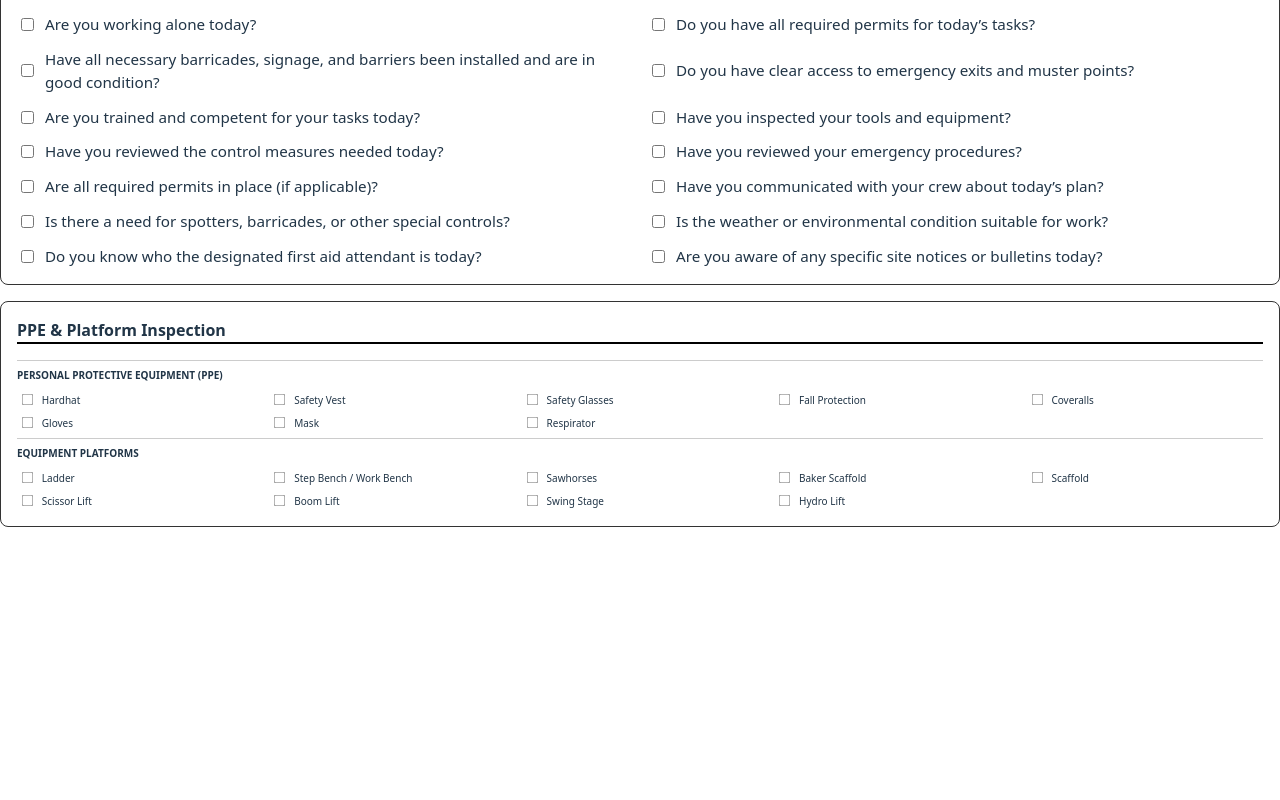
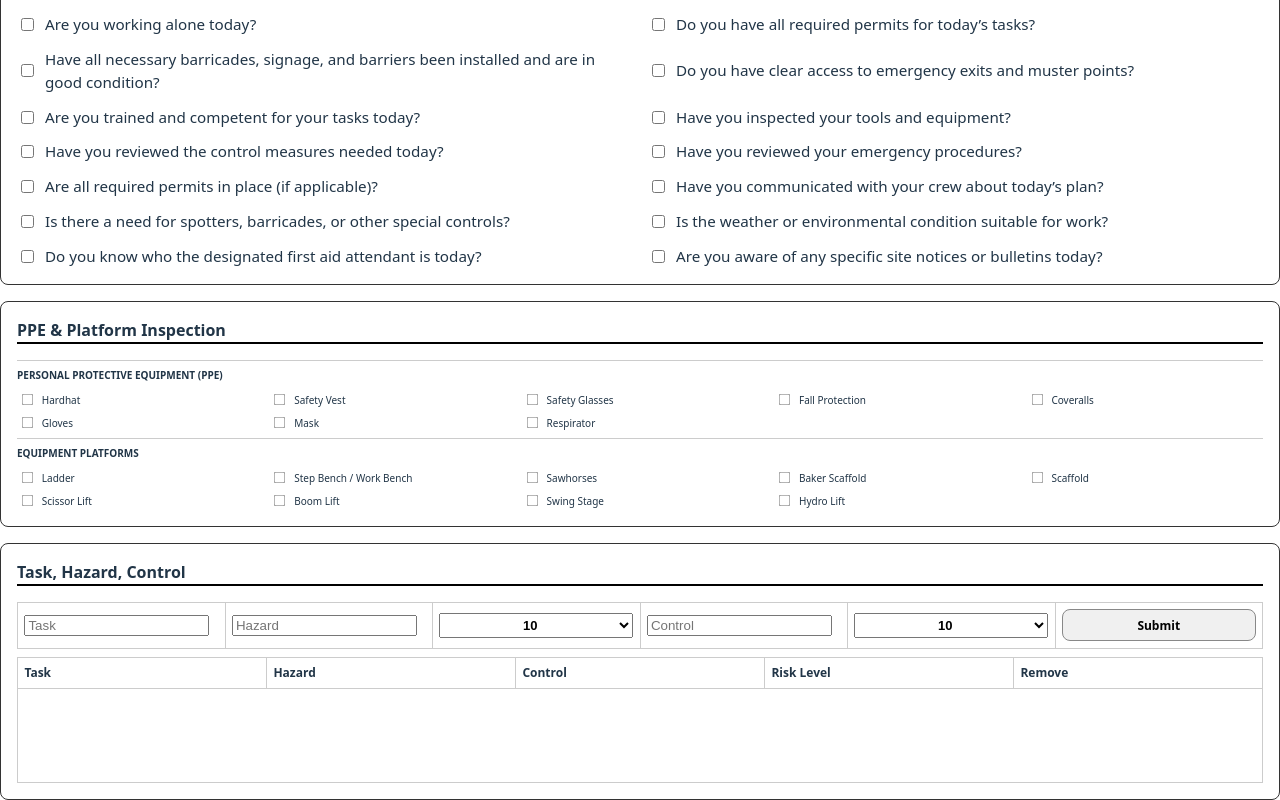
Before and after one commit to HrdHat/Hrdhat, a React (Vite) app: page /flra in a window 1280 px wide. Shown: the part 484-1284 px from the top of the page. Before the commit the page ends 1011 px from the top, so only its background shows below. Built offline with nearby package versions, Linux system fonts and the light colour scheme.

Commit message:
Add THCModule

```diff
--- /dev/null
+++ b/src/components/thcmodule.css
@@ -0,0 +1,40 @@
+.thc-table {
+  width: 100%;
+  table-layout: fixed;
+  border-collapse: collapse;
+  margin-top: 0.5rem;
+}
+
+.thc-table td,
+.thc-table th {
+  border: 1px solid #ccc;
+  padding: 0.4rem;
+  text-align: left;
+  font-size: 12px;
+}
+
+.risk-select {
+  width: 100%;
+  padding: 0.2rem;
+  font-size: 13px;
+  font-weight: bold;
+  text-align: center;
+}
+
+.submit-button {
+  padding: 0.4rem 0.75rem;
+  font-size: 12px;
+  font-weight: bold;
+  background-color: #f0f0f0;
+  border: 1px solid #888;
+  cursor: pointer;
+  width: 100%;
+}
+
+.output-table td button {
+  font-size: 1.2rem;
+  color: #b71c1c;
+  background: none;
+  border: none;
+  cursor: pointer;
+}
--- /dev/null
+++ b/src/components/thcmodule.tsx
@@ -0,0 +1,138 @@
+import React, { useState } from "react";
+import "./thcmodule.css";
+
+interface Entry {
+  task: string;
+  hazard: string;
+  hazardRisk: number;
+  control: string;
+  controlRisk: number;
+}
+
+const THCModule: React.FC = () => {
+  const [entries, setEntries] = useState<Entry[]>([]);
+  const [task, setTask] = useState("");
+  const [hazard, setHazard] = useState("");
+  const [hazardRisk, setHazardRisk] = useState(10);
+  const [control, setControl] = useState("");
+  const [controlRisk, setControlRisk] = useState(10);
+
+  const submitEntry = () => {
+    if (task && hazard && control) {
+      setEntries([
+        ...entries,
+        { task, hazard, hazardRisk, control, controlRisk },
+      ]);
+      setTask("");
+      setHazard("");
+      setHazardRisk(10);
+      setControl("");
+      setControlRisk(10);
+    }
+  };
+
+  const removeEntry = (index: number) => {
+    const updated = [...entries];
+    updated.splice(index, 1);
+    setEntries(updated);
+  };
+
+  return (
+    <section className="module-box">
+      <span className="module-label">Task, Hazard, Control</span>
+      <table className="thc-table input-table">
+        <tbody>
+          <tr>
+            <td>
+              <input
+                type="text"
+                placeholder="Task"
+                value={task}
+                onChange={(e) => setTask(e.target.value)}
+              />
+            </td>
+            <td>
+              <input
+                type="text"
+                placeholder="Hazard"
+                value={hazard}
+                onChange={(e) => setHazard(e.target.value)}
+              />
+            </td>
+            <td>
+              <select
+                className="risk-select"
+                value={hazardRisk}
+                onChange={(e) => setHazardRisk(parseInt(e.target.value))}
+              >
+                {[...Array(10)].map((_, i) => (
+                  <option key={i} value={i + 1}>
+                    {i + 1}
+                  </option>
+                ))}
+              </select>
+            </td>
+            <td>
+              <input
+                type="text"
+                placeholder="Control"
+                value={control}
+                onChange={(e) => setControl(e.target.value)}
+              />
+            </td>
+            <td>
+              <select
+                className="risk-select"
+                value={controlRisk}
+                onChange={(e) => setControlRisk(parseInt(e.target.value))}
+              >
+                {[...Array(10)].map((_, i) => (
+                  <option key={i} value={i + 1}>
+                    {i + 1}
+                  </option>
+                ))}
+              </select>
+            </td>
+            <td>
+              <button className="submit-button" onClick={submitEntry}>
+                Submit
+              </button>
+            </td>
+          </tr>
+        </tbody>
+      </table>
+
+      <table className="thc-table output-table">
+        <thead>
+          <tr>
+            <th>Task</th>
+            <th>Hazard</th>
+            <th>Control</th>
+            <th>Risk Level</th>
+            <th>Remove</th>
+          </tr>
+        </thead>
+        <tbody>
+          {entries.map((entry, index) => (
+            <tr key={index}>
+              <td>{entry.task}</td>
+              <td>{entry.hazard}</td>
+              <td>{entry.control}</td>
+              <td>{`${entry.hazardRisk} → ${entry.controlRisk}`}</td>
+              <td>
+                <button onClick={() => removeEntry(index)}>✖</button>
+              </td>
+            </tr>
+          ))}
+          {entries.length === 0 && (
+            <tr>
+              <td colSpan={5} style={{ height: "80px" }}></td>
+            </tr>
+          )}
+        </tbody>
+      </table>
+    </section>
+  );
+};
+
+export default THCModule;
--- a/src/pages/flraformpage.tsx
+++ b/src/pages/flraformpage.tsx
@@ -1,6 +1,7 @@
 import FlraChecklist from "../components/flrachecklist";
 import GeneralInformation from "../components/generalinformation";
 import PPEPlatformInspection from "../components/ppeplatforminspection";
+import THCModule from "../components/thcmodule";
 
 const FLRAFormPage = () => {
   return (
@@ -8,6 +9,7 @@ const FLRAFormPage = () => {
       <GeneralInformation />
       <FlraChecklist />
       <PPEPlatformInspection />
+      <THCModule />
     </div>
   );
 };
```
